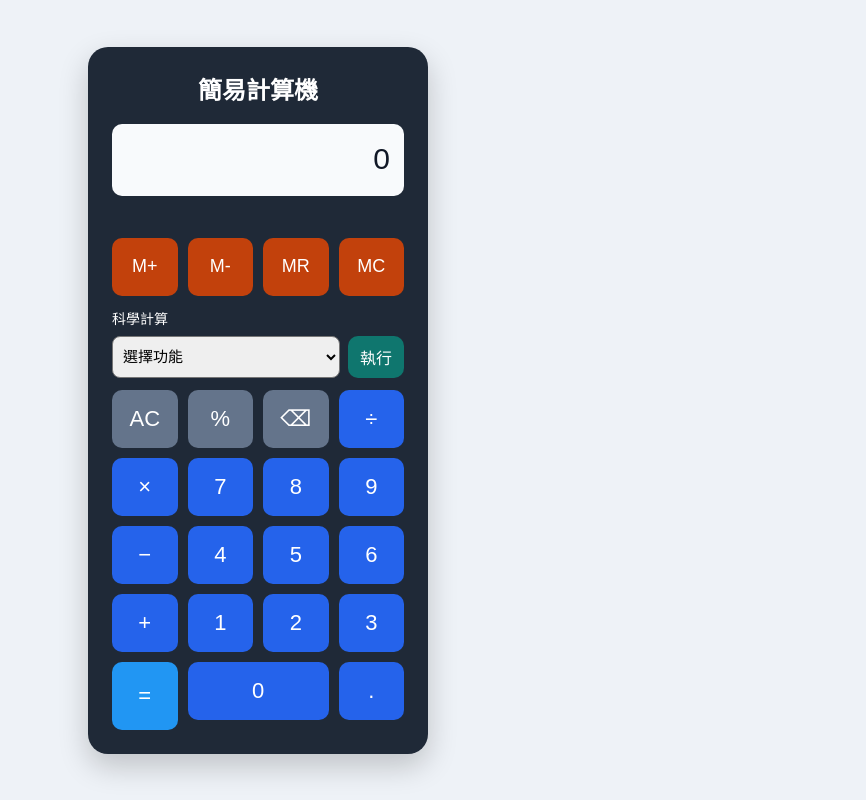
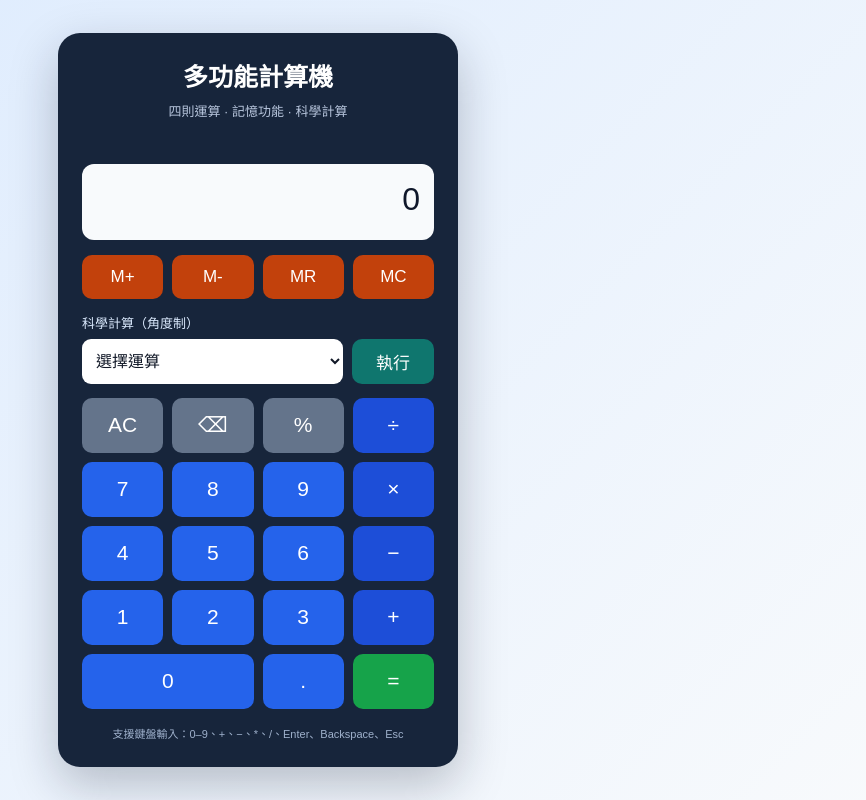
Before and after one commit to yzhiqi86-hub/calculator-app, a plain HTML site: page index.html in a window 1280 px wide. Both pictures are taken after a click on the button "M+". Shown: the whole page, without its empty margins (382-1248 px from the left). Drawn offline with Linux system fonts and the light colour scheme.

Commit message:
Release complete calculator app with safe parser and scientific memory features

```diff
--- a/index.html
+++ b/index.html
@@ -2,62 +2,60 @@
 <html lang="zh-Hant">
 <head>
   <meta charset="UTF-8">
-  <meta name="viewport" content="width=device-width, initial-scale=1.0">
-  <title>簡易計算機</title>
+  <meta name="viewport" content="width=device-width, initial-scale=1">
+  <title>多功能計算機 | Calculator App</title>
   <link rel="stylesheet" href="style.css">
 </head>
 <body>
   <main class="calculator">
-    <h1>簡易計算機</h1>
-    <div id="display" class="display">0</div>
-
+    <h1>多功能計算機</h1>
+    <p class="hint">四則運算 · 記憶功能 · 科學計算</p>
     <div id="memory-indicator" class="memory-indicator" aria-live="polite"></div>
+    <div id="display" class="display" role="status" aria-live="polite">0</div>
     <div class="memory-buttons">
       <button class="memory" onclick="memoryAdd()">M+</button>
       <button class="memory" onclick="memorySubtract()">M-</button>
       <button class="memory" onclick="memoryRecall()">MR</button>
       <button class="memory" onclick="memoryClear()">MC</button>
     </div>
-    <div class="scientific-dropdown">
-      <label for="scientific-operation">科學計算</label>
-      <select id="scientific-operation" aria-label="選擇科學計算">
-        <option value="">選擇功能</option>
-        <option value="sin">sin（角度）</option>
-        <option value="cos">cos（角度）</option>
-        <option value="tan">tan（角度）</option>
-        <option value="log">log₁₀</option>
-        <option value="sqrt">√ 平方根</option>
-        <option value="pow">x² 平方</option>
-      </select>
-      <button onclick="applyScientificSelection()">執行</button>
+    <div class="scientific-controls">
+      <label for="scientific-operation">科學計算（角度制）</label>
+      <div class="scientific-row">
+        <select id="scientific-operation">
+          <option value="">選擇運算</option>
+          <option value="sin">sin</option>
+          <option value="cos">cos</option>
+          <option value="tan">tan</option>
+          <option value="log">log₁₀</option>
+          <option value="sqrt">√ 平方根</option>
+          <option value="pow">x² 平方</option>
+        </select>
+        <button class="scientific" onclick="applyScientificSelection()">執行</button>
+      </div>
     </div>
     <div class="buttons">
       <button class="function" onclick="clearDisplay()">AC</button>
+      <button class="function" onclick="deleteLast()">⌫</button>
       <button class="function" onclick="calculatePercentage()">%</button>
-      <button class="function" onclick="deleteLast()">⌫</button>
       <button class="operator" onclick="appendToDisplay('/')">÷</button>
-      <button class="operator" onclick="appendToDisplay('*')">×</button>
-
       <button onclick="appendToDisplay('7')">7</button>
       <button onclick="appendToDisplay('8')">8</button>
       <button onclick="appendToDisplay('9')">9</button>
-      <button class="operator" onclick="appendToDisplay('-')">−</button>
-
+      <button class="operator" onclick="appendToDisplay('*')">×</button>
       <button onclick="appendToDisplay('4')">4</button>
       <button onclick="appendToDisplay('5')">5</button>
       <button onclick="appendToDisplay('6')">6</button>
-      <button class="operator" onclick="appendToDisplay('+')">+</button>
-
+      <button class="operator" onclick="appendToDisplay('-')">−</button>
       <button onclick="appendToDisplay('1')">1</button>
       <button onclick="appendToDisplay('2')">2</button>
       <button onclick="appendToDisplay('3')">3</button>
-      <button class="equals" onclick="calculate()">=</button>
-
+      <button class="operator" onclick="appendToDisplay('+')">+</button>
       <button class="zero" onclick="appendToDisplay('0')">0</button>
       <button onclick="appendToDisplay('.')">.</button>
+      <button class="equals" onclick="calculate()">=</button>
     </div>
+    <p class="footer">支援鍵盤輸入：0–9、+、−、*、/、Enter、Backspace、Esc</p>
   </main>
-
   <script src="script.js"></script>
 </body>
 </html>
--- a/script.js
+++ b/script.js
@@ -1,103 +1,130 @@
+"use strict";
 const display = document.getElementById("display");
+const indicator = document.getElementById("memory-indicator");
+let memoryValue = 0;
+let freshResult = false;
 
+function formatNumber(value) {
+  if (!Number.isFinite(value)) throw new Error("Invalid number");
+  const rounded = Number(value.toPrecision(12));
+  return Object.is(rounded, -0) ? "0" : String(rounded);
+}
+
+// Recursive-descent arithmetic parser; no eval or Function constructor.
+function evaluate(expression) {
+  const input = expression.replace(/\s+/g, "");
+  if (!input || !/^[0-9.+*/-]+$/.test(input)) throw new Error("Invalid expression");
+  let pos = 0;
+  function number() {
+    const start = pos;
+    while (pos < input.length && /[0-9.]/.test(input[pos])) pos++;
+    const token = input.slice(start, pos);
+    if (!/^(?:\d+(?:\.\d*)?|\.\d+)$/.test(token)) throw new Error("Invalid number");
+    return Number(token);
+  }
+  function unary() {
+    if (input[pos] === "+") { pos++; return unary(); }
+    if (input[pos] === "-") { pos++; return -unary(); }
+    return number();
+  }
+  function term() {
+    let value = unary();
+    while (input[pos] === "*" || input[pos] === "/") {
+      const op = input[pos++];
+      const right = unary();
+      if (op === "/" && right === 0) throw new Error("Divide by zero");
+      value = op === "*" ? value * right : value / right;
+    }
+    return value;
+  }
+  function sum() {
+    let value = term();
+    while (input[pos] === "+" || input[pos] === "-") {
+      const op = input[pos++];
+      const right = term();
+      value = op === "+" ? value + right : value - right;
+    }
+    return value;
+  }
+  const result = sum();
+  if (pos !== input.length || !Number.isFinite(result)) throw new Error("Invalid expression");
+  return result;
+}
+function currentValue() { return evaluate(display.textContent); }
+function showError() { display.textContent = "錯誤"; freshResult = true; }
 function appendToDisplay(value) {
-  if (display.textContent === "0" || display.textContent === "錯誤") {
+  if (!/^[0-9.+*/-]$/.test(value)) return;
+  const current = display.textContent;
+  if (current === "錯誤" || (freshResult && /[0-9.]/.test(value))) {
+    display.textContent = value === "." ? "0." : value;
+  } else if (current === "0" && /[0-9]/.test(value)) {
     display.textContent = value;
+  } else if (current === "0" && value === ".") {
+    display.textContent = "0.";
   } else {
     display.textContent += value;
   }
+  freshResult = false;
 }
-
-function clearDisplay() {
-  display.textContent = "0";
+function clearDisplay() { display.textContent = "0"; freshResult = false; }
+function deleteLast() {
+  if (display.textContent === "錯誤") return clearDisplay();
+  display.textContent = display.textContent.slice(0,-1) || "0";
+  freshResult = false;
 }
-
-function deleteLast() {
-  if (display.textContent === "錯誤") {
-    clearDisplay();
-    return;
-  }
-
-  display.textContent = display.textContent.slice(0, -1) || "0";
+function calculate() {
+  try { display.textContent = formatNumber(currentValue()); freshResult = true; }
+  catch { showError(); }
 }
-
-function calculate() {
-  const expression = display.textContent;
-
-  // 只允許數字、小數點和基本四則運算符號
-  if (!/^[0-9+\-*/.]+$/.test(expression)) {
-    display.textContent = "錯誤";
-    return;
-  }
-
-  try {
-    const result = Function('"use strict"; return (' + expression + ')')();
-
-    if (!Number.isFinite(result)) {
-      display.textContent = "錯誤";
-      return;
-    }
-
-    display.textContent = Number(result.toPrecision(10)).toString();
-  } catch {
-    display.textContent = "錯誤";
-  }
-}
-// Convert the current numeric expression to a percentage.
 function calculatePercentage() {
-  try {
-    const expression = display.textContent;
-    if (!/^[0-9+\-*/.]+$/.test(expression)) throw new Error('Invalid expression');
-    const value = Function('"use strict"; return (' + expression + ')')();
-    if (!Number.isFinite(value)) throw new Error('Invalid result');
-    display.textContent = Number((value / 100).toPrecision(10)).toString();
-  } catch {
-    display.textContent = "錯誤";
-  }
-}
-
-let memoryValue = 0;
-function currentNumber() {
-  const expression = display.textContent;
-  if (!/^[0-9+\-*/.]+$/.test(expression)) throw new Error('Invalid expression');
-  const value = Function('"use strict"; return (' + expression + ')')();
-  if (!Number.isFinite(value)) throw new Error('Invalid number');
-  return value;
+  try { display.textContent = formatNumber(currentValue() / 100); freshResult = true; }
+  catch { showError(); }
 }
 function updateMemoryIndicator() {
-  document.getElementById('memory-indicator').textContent = memoryValue === 0 ? '' : 'M: ' + memoryValue;
+  indicator.textContent = memoryValue === 0 ? "" : "M: " + formatNumber(memoryValue);
 }
 function memoryAdd() {
-  try { memoryValue += currentNumber(); updateMemoryIndicator(); clearDisplay(); }
-  catch { display.textContent = '錯誤'; }
+  try { memoryValue = evaluate(formatNumber(memoryValue) + "+" + formatNumber(currentValue())); updateMemoryIndicator(); clearDisplay(); }
+  catch { showError(); }
 }
 function memorySubtract() {
-  try { memoryValue -= currentNumber(); updateMemoryIndicator(); clearDisplay(); }
-  catch { display.textContent = '錯誤'; }
+  try { memoryValue = evaluate(formatNumber(memoryValue) + "-" + formatNumber(currentValue())); updateMemoryIndicator(); clearDisplay(); }
+  catch { showError(); }
 }
-function memoryRecall() { display.textContent = String(memoryValue); }
+function memoryRecall() { display.textContent = formatNumber(memoryValue); freshResult = true; }
 function memoryClear() { memoryValue = 0; updateMemoryIndicator(); }
-
-// Trigonometric functions use degrees; log is base 10.
 function scientificCalc(operation) {
   try {
-    const value = currentNumber();
+    const x = currentValue();
+    const rad = x * Math.PI / 180;
     let result;
     switch (operation) {
-      case 'sin': result = Math.sin(value * Math.PI / 180); break;
-      case 'cos': result = Math.cos(value * Math.PI / 180); break;
-      case 'tan': if (Math.abs(Math.cos(value * Math.PI / 180)) < 1e-12) throw new Error('Undefined'); result = Math.tan(value * Math.PI / 180); break;
-      case 'log': if (value <= 0) throw new Error('Domain'); result = Math.log10(value); break;
-      case 'sqrt': if (value < 0) throw new Error('Domain'); result = Math.sqrt(value); break;
-      case 'pow': result = value * value; break;
+      case "sin": result = Math.sin(rad); break;
+      case "cos": result = Math.cos(rad); break;
+      case "tan":
+        if (Math.abs(Math.cos(rad)) < 1e-12) throw new Error("Undefined tangent");
+        result = Math.tan(rad); break;
+      case "log":
+        if (x <= 0) throw new Error("Log domain");
+        result = Math.log10(x); break;
+      case "sqrt":
+        if (x < 0) throw new Error("Square root domain");
+        result = Math.sqrt(x); break;
+      case "pow": result = x * x; break;
       default: return;
     }
-    if (!Number.isFinite(result)) throw new Error('Invalid result');
-    display.textContent = Number(result.toPrecision(10)).toString();
-  } catch { display.textContent = '錯誤'; }
+    display.textContent = formatNumber(result);
+    freshResult = true;
+  } catch { showError(); }
 }
-
 function applyScientificSelection() {
-  const operation = document.getElementById('scientific-operation').value;
-  if (operation) scientificCalc(operation);
+  scientificCalc(document.getElementById("scientific-operation").value);
 }
+document.addEventListener("keydown", (event) => {
+  if (event.target instanceof HTMLElement && ["SELECT","INPUT","TEXTAREA"].includes(event.target.tagName)) return;
+  if (/^[0-9.+*/-]$/.test(event.key)) { event.preventDefault(); appendToDisplay(event.key); }
+  else if (event.key === "Enter" || event.key === "=") { event.preventDefault(); calculate(); }
+  else if (event.key === "Backspace") { event.preventDefault(); deleteLast(); }
+  else if (event.key === "Escape") { event.preventDefault(); clearDisplay(); }
+  else if (event.key === "%") { event.preventDefault(); calculatePercentage(); }
+});
--- a/style.css
+++ b/style.css
@@ -1,86 +1,21 @@
-* {
-  box-sizing: border-box;
-}
-
-body {
-  min-height: 100vh;
-  margin: 0;
-  display: grid;
-  place-items: center;
-  background: #eef2f7;
-  font-family: Arial, "Microsoft JhengHei", sans-serif;
-}
-
-.calculator {
-  width: min(340px, 92vw);
-  padding: 24px;
-  border-radius: 20px;
-  background: #1f2937;
-  box-shadow: 0 12px 30px #0003;
-}
-
-h1 {
-  margin: 0 0 18px;
-  color: white;
-  text-align: center;
-  font-size: 24px;
-}
-
-.display {
-  min-height: 72px;
-  margin-bottom: 16px;
-  padding: 18px 14px;
-  overflow: hidden;
-  border-radius: 10px;
-  background: #f8fafc;
-  color: #111827;
-  text-align: right;
-  font-size: 30px;
-  overflow-wrap: anywhere;
-}
-
-.buttons {
-  display: grid;
-  grid-template-columns: repeat(4, 1fr);
-  gap: 10px;
-}
-
-button {
-  min-height: 58px;
-  border: 0;
-  border-radius: 10px;
-  background: #2563eb;
-  color: white;
-  font-size: 22px;
-  cursor: pointer;
-}
-
-button:hover {
-  background: #1d4ed8;
-}
-
-button.function {
-  background: #64748b;
-}
-
-button.operator {
-  background: #2563eb;
-}
-
-button.equals {
-  grid-row: span 2;
-  background: #2196f3;
-}
-
-button.zero {
-  grid-column: span 2;
-}
-.memory-buttons { display:grid; grid-template-columns:repeat(4,1fr); gap:10px; margin-bottom:12px; }
-button.memory { background:#c2410c; font-size:18px; }
-button.memory:hover { background:#9a3412; }
-.memory-indicator { color:#fbbf24; min-height:20px; text-align:right; font-size:13px; margin-bottom:6px; }
-
-.scientific-dropdown { display:grid; grid-template-columns:1fr auto; gap:8px; margin-bottom:12px; align-items:center; }
-.scientific-dropdown label { grid-column:1/-1; color:white; font-size:14px; }
-.scientific-dropdown select { min-width:0; min-height:42px; border-radius:8px; padding:6px; font-size:15px; }
-.scientific-dropdown button { background:#0f766e; font-size:16px; min-height:42px; padding:0 12px; }
+*{box-sizing:border-box}
+body{min-height:100vh;margin:0;display:grid;place-items:center;padding:20px;background:linear-gradient(135deg,#dbeafe,#f8fafc);font-family:Arial,"Microsoft JhengHei",sans-serif}
+.calculator{width:min(400px,100%);padding:24px;border-radius:22px;background:#17253b;box-shadow:0 18px 48px #0f172a40}
+h1{color:#fff;font-size:25px;margin:0;text-align:center}
+.hint{color:#b8c6dd;text-align:center;font-size:13px;margin:8px 0 20px}
+.display{min-height:76px;padding:17px 14px;background:#f8fafc;color:#0f172a;border-radius:12px;font-size:32px;text-align:right;overflow-wrap:anywhere;margin-bottom:15px}
+.memory-indicator{min-height:20px;color:#fbbf24;text-align:right;font-size:14px;margin-bottom:4px}
+.buttons,.memory-buttons{display:grid;grid-template-columns:repeat(4,minmax(0,1fr));gap:9px}
+.memory-buttons{margin-bottom:14px}
+button{border:0;border-radius:10px;min-height:55px;background:#2563eb;color:#fff;font-size:21px;cursor:pointer;transition:background .15s}
+button:hover{background:#1d4ed8}button:focus-visible,select:focus-visible{outline:3px solid #fbbf24;outline-offset:2px}
+button.function{background:#64748b}button.function:hover{background:#475569}
+button.operator{background:#1d4ed8}button.operator:hover{background:#1e40af}
+button.equals{background:#16a34a}button.equals:hover{background:#15803d}
+button.memory{min-height:44px;background:#c2410c;font-size:17px}button.memory:hover{background:#9a3412}
+button.zero{grid-column:span 2}
+.scientific-controls{margin-bottom:14px}.scientific-controls label{display:block;color:#dbeafe;font-size:13px;margin-bottom:7px}
+.scientific-row{display:grid;grid-template-columns:1fr 82px;gap:9px}
+.scientific-row select{width:100%;min-width:0;border:0;border-radius:9px;padding:10px;font-size:16px;background:#fff;color:#111827}
+button.scientific{min-height:45px;background:#0f766e;font-size:17px}button.scientific:hover{background:#115e59}
+.footer{color:#9fb1cc;font-size:11px;text-align:center;line-height:1.6;margin:17px 0 0}
```
Also changed, not shown: 1 other file.
